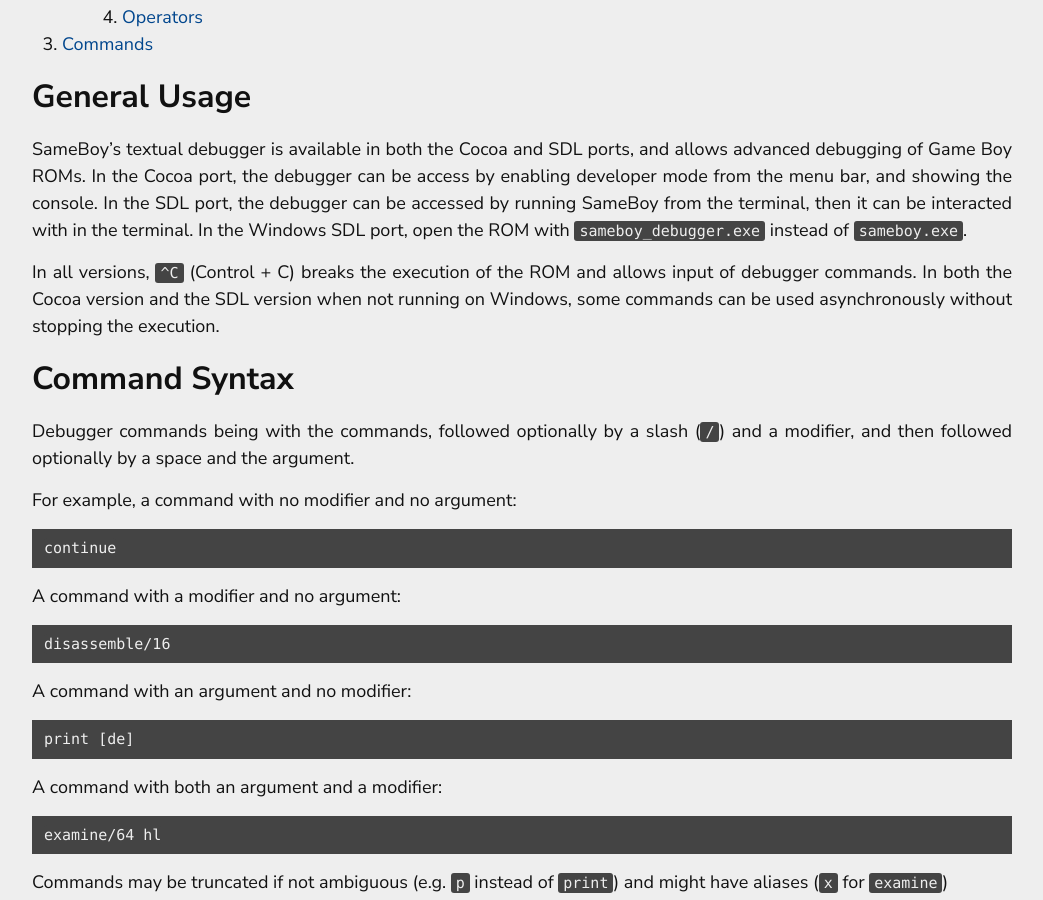
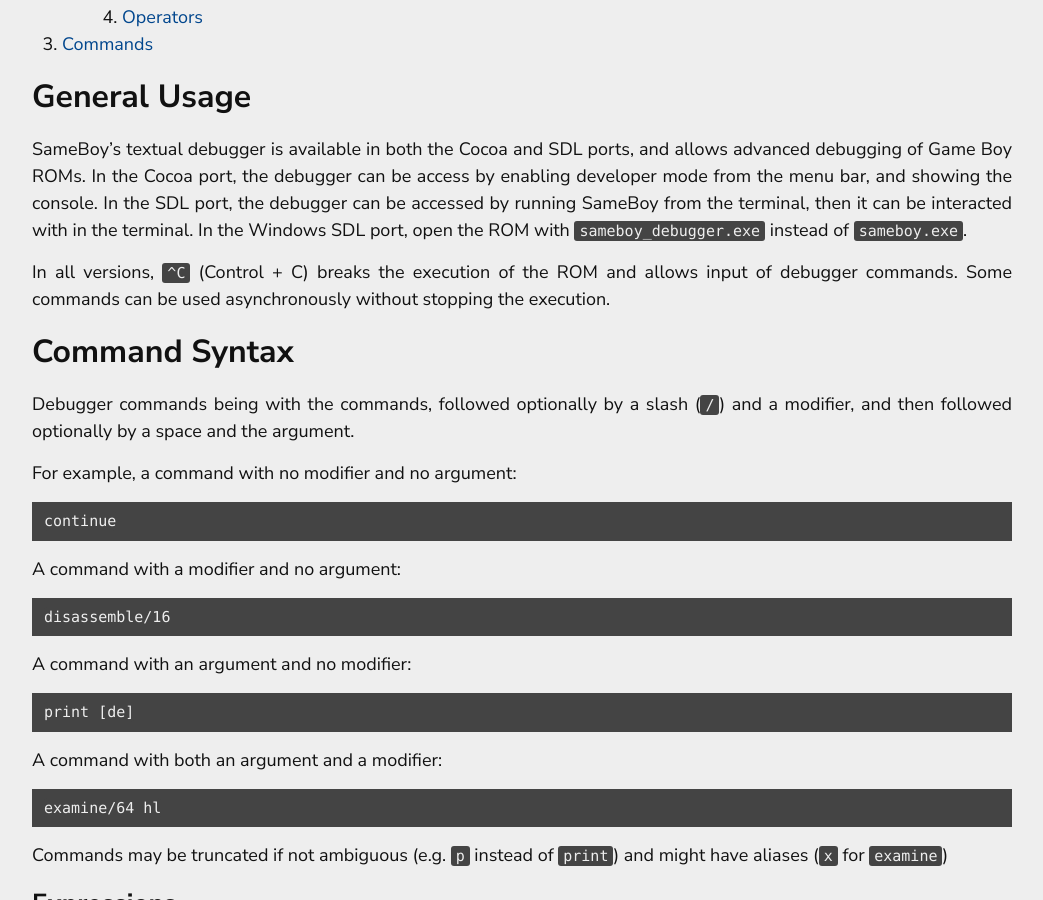
Before and after one commit to SameBoy/sameboy.github.io, a Jekyll site: the page built from debugger.md, in a window 1280 px wide and 900 px high, scrolled down 544 px. Shown: the whole window, without its empty margins (118-1161 px from the left). Built offline with Jekyll 4.4.1, drawn with Linux system fonts in a browser that asks for light colours.

Commit message:
That feature was added to Windows as well

```diff
--- a/debugger.md
+++ b/debugger.md
@@ -15,7 +15,7 @@
 
 SameBoy's textual debugger is available in both the Cocoa and SDL ports, and allows advanced debugging of Game Boy ROMs. In the Cocoa port, the debugger can be access by enabling developer mode from the menu bar, and showing the console. In the SDL port, the debugger can be accessed by running SameBoy from the terminal, then it can be interacted with in the terminal. In the Windows SDL port, open the ROM with `sameboy_debugger.exe` instead of `sameboy.exe`.
 
-In all versions, `^C` (Control + C) breaks the execution of the ROM and allows input of debugger commands. In both the Cocoa version and the SDL version when not running on Windows, some commands can be used asynchronously without stopping the execution.
+In all versions, `^C` (Control + C) breaks the execution of the ROM and allows input of debugger commands. Some commands can be used asynchronously without stopping the execution.
 
 ## Command Syntax
 
```
